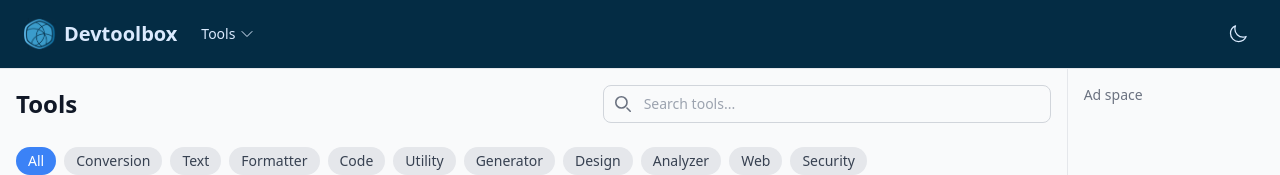
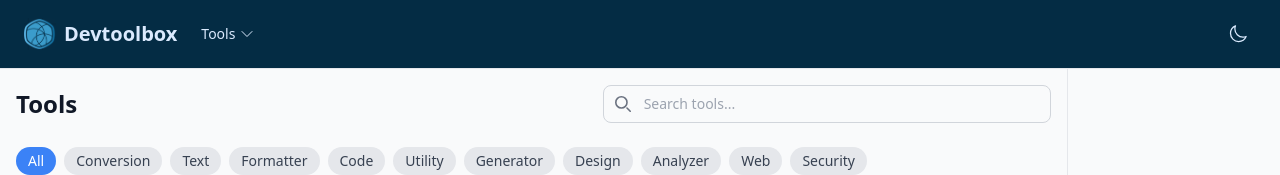
Before and after one commit to jschoeff81690/Devtoolbox, a React (Vite) app: page / in a window 1280 px wide. Shown: the top 175 px of the page. Built offline with nearby package versions, Linux system fonts and the light colour scheme.

Commit message:
Remove ad text from layout

```diff
--- a/src/components/Layout.tsx
+++ b/src/components/Layout.tsx
@@ -128,7 +128,7 @@ export default function Layout({ children }: { children: ReactNode }) {
 
         {/* Right Sidebar (ads) */}
         <aside className={`w-1/6 hidden lg:block border-l p-4 text-sm ${darkMode ? 'dark:bg-gray-800 dark:border-gray-700 dark:text-gray-400' : 'text-gray-500'}`}>
-          <p>Ad space</p>
+
         </aside>
       </div>
 
```
